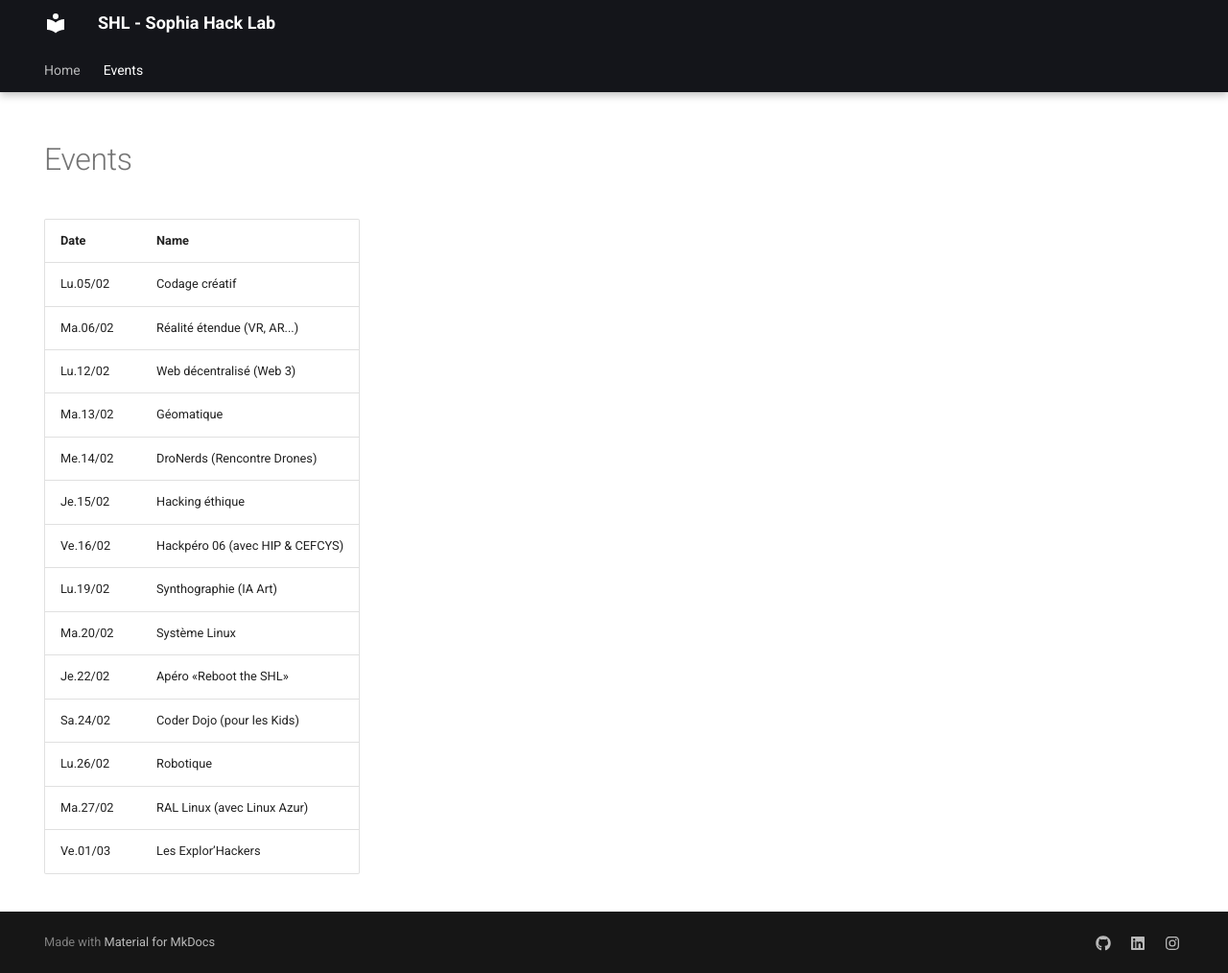
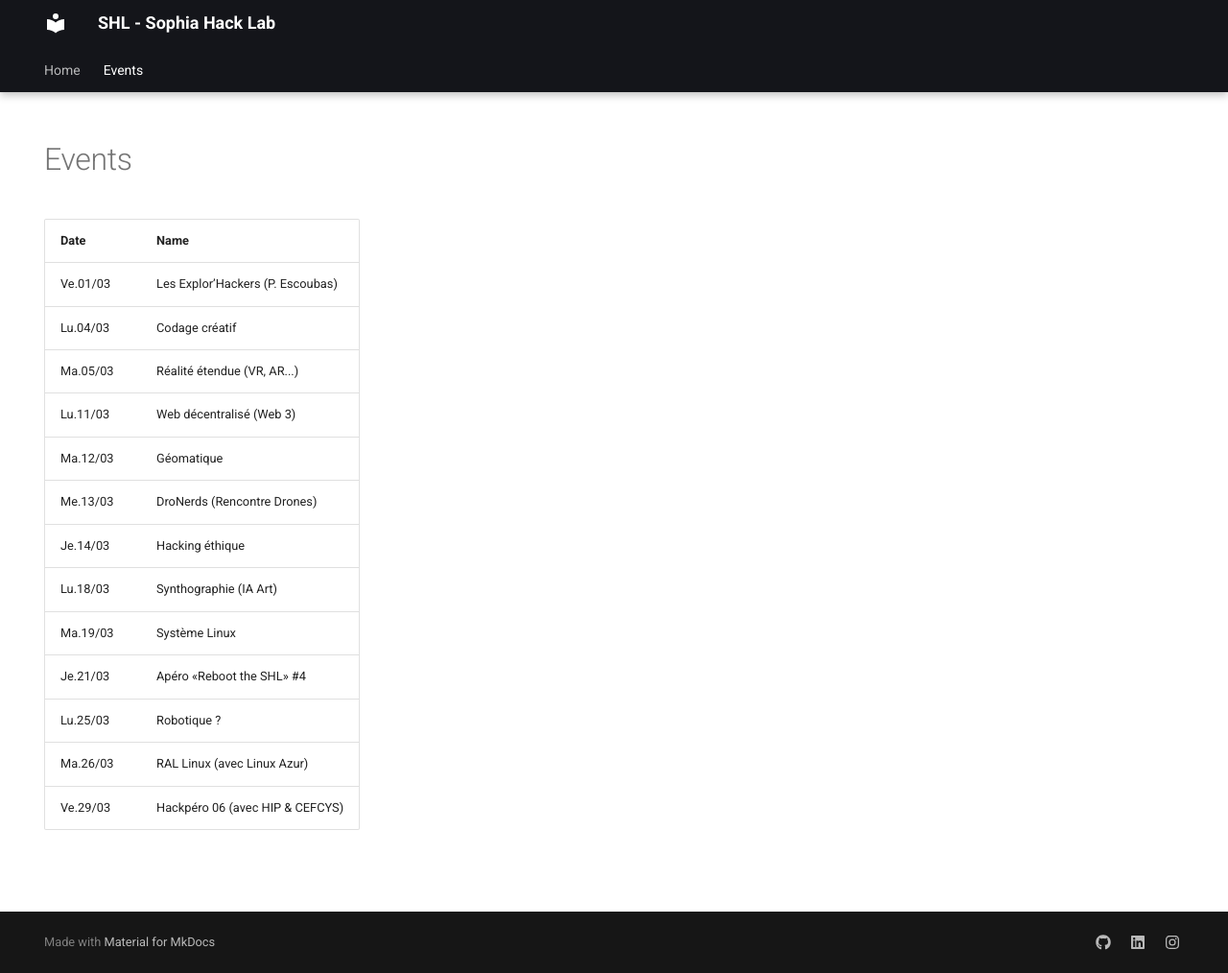
Before and after one commit to SophiaHackLab/shl-events-website, an MkDocs documentation site: the page built from docs/events.md, in a window 1280 px wide and 1014 px high. Shown: the whole window at 96% size. Built offline with MkDocs 1.6.1 and Material for MkDocs 9.7.7, drawn with Linux system fonts in a browser that asks for light colours; plug-ins that fetch from the network failed and are left out.

Commit message:
doc: march events
Signed-off-by: David Calvert <david@0xdc.me>

```diff
--- a/docs/events.md
+++ b/docs/events.md
@@ -6,19 +6,18 @@ hide:
 
 # Events
 
-| Date     | Name                            |
-|:-------- |:------------------------------- |
-| Lu.05/02 | Codage créatif                  |
-| Ma.06/02 | Réalité étendue (VR, AR...)     |
-| Lu.12/02 | Web décentralisé (Web 3)        |
-| Ma.13/02 | Géomatique                      |
-| Me.14/02 | DroNerds (Rencontre Drones)     |
-| Je.15/02 | Hacking éthique                 |
-| Ve.16/02 | Hackpéro 06 (avec HIP & CEFCYS) |
-| Lu.19/02 | Synthographie (IA Art)          |
-| Ma.20/02 | Système Linux                   |
-| Je.22/02 | Apéro «Reboot the SHL»          |
-| Sa.24/02 | Coder Dojo (pour les Kids)      |
-| Lu.26/02 | Robotique                       |
-| Ma.27/02 | RAL Linux (avec Linux Azur)     |
-| Ve.01/03 | Les Explor’Hackers              |
+| Date     | Name                             |
+|:-------- |:-------------------------------- |
+| Ve.01/03 | Les Explor’Hackers (P. Escoubas) |
+| Lu.04/03 | Codage créatif                   |
+| Ma.05/03 | Réalité étendue (VR, AR...)      |
+| Lu.11/03 | Web décentralisé (Web 3)         |
+| Ma.12/03 | Géomatique                       |
+| Me.13/03 | DroNerds (Rencontre Drones)      |
+| Je.14/03 | Hacking éthique                  |
+| Lu.18/03 | Synthographie (IA Art)           |
+| Ma.19/03 | Système Linux                    |
+| Je.21/03 | Apéro «Reboot the SHL» #4        |
+| Lu.25/03 | Robotique ?                      |
+| Ma.26/03 | RAL Linux (avec Linux Azur)      |
+| Ve.29/03 | Hackpéro 06 (avec HIP & CEFCYS)  |
```
